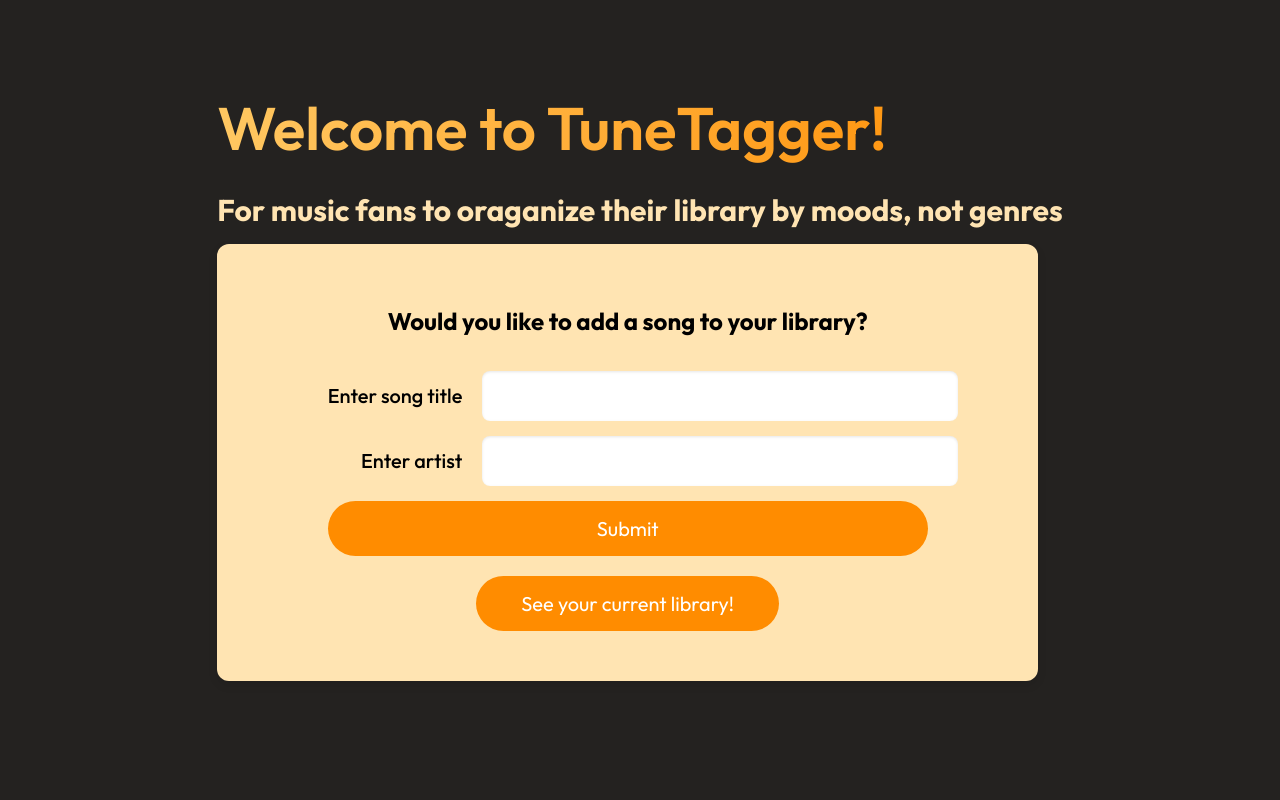
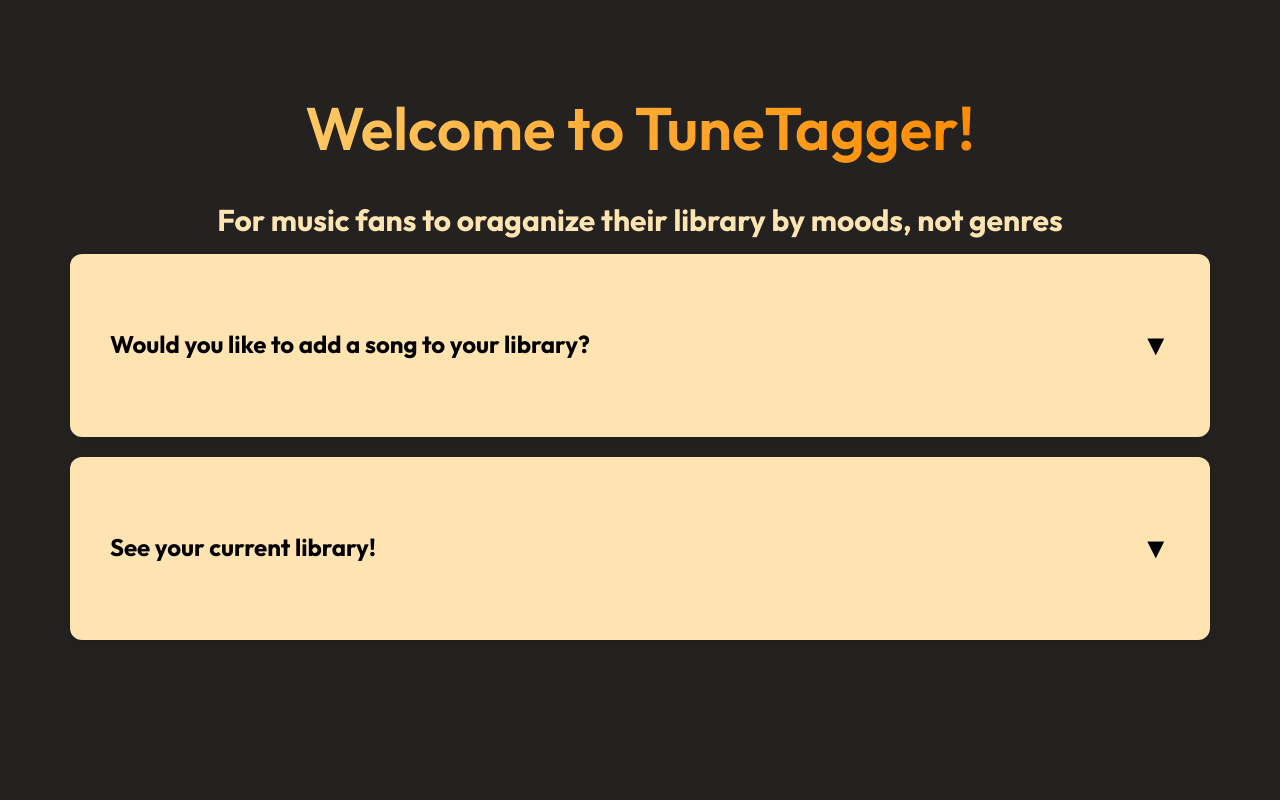
Before and after one commit to erikalanj/TuneTagger, a Flask app: page /index in a window 1280 px wide. Run offline with Flask 3, Linux system fonts and the light colour scheme.

Commit message:
a whole bunch of styling, added transitions to sections and drop down menus

```diff
--- a/app/static/index.css
+++ b/app/static/css/index.css
@@ -1,3 +1,7 @@
+html {
+  overflow-y: scroll;
+}
+
 body {
   background-color: #242220;
   font-family: "Outfit", sans-serif;
@@ -8,6 +12,14 @@ body {
   align-items: flex-start;
   min-height: 100vh;
   box-sizing: border-box;
+}
+
+.container {
+  width: 100%;
+  max-width: 1200px;
+  display: flex;
+  flex-direction: column;
+  align-items: center;
 }
 
 .section {
@@ -22,6 +34,7 @@ body {
   align-items: center;
   text-align: center;
   gap: 20px;
+  margin-bottom: 20px;
 }
 
 h1 {
@@ -34,18 +47,34 @@ h1 {
   -webkit-text-fill-color: transparent;
 }
 
-h2,
-h4 {
-  margin-bottom: 15px;
-}
-
 h2 {
   color: #ffe4b2;
   font-size: 30px;
+  margin-bottom: 15px;
 }
 
 h4 {
   font-size: 24px;
+  margin-bottom: 15px;
+  transition: color 0.3s ease, background-color 0.3s ease;
+  cursor: pointer;
+  padding: 10px;
+  display: flex;
+  justify-content: space-between;
+  align-items: center;
+  width: 100%;
+  box-sizing: border-box;
+}
+
+h4:hover {
+  color: #ff8c00;
+  background-color: rgba(255, 140, 0, 0.1);
+}
+
+.arrow {
+  font-size: 1.2em;
+  display: inline-block;
+  transition: transform 0.3s ease;
 }
 
 label {
@@ -59,18 +88,19 @@ input[type="text"] {
   height: 50px;
   padding: 0 15px;
   font-size: 18px;
-  border: none;
+  border: 1px solid #ddd;
   border-radius: 8px;
   background: #fff;
   color: #000;
   box-shadow: inset 0 1px 3px rgba(0, 0, 0, 0.1);
-  transition: box-shadow 0.3s ease;
+  transition: box-shadow 0.3s ease, border-color 0.3s ease;
+  box-sizing: border-box;
 }
 
-input[type="text"]:focus,
-:focus {
+input[type="text"]:focus {
   outline: none;
   box-shadow: 0 0 0 3px rgba(255, 165, 0, 0.3);
+  border-color: #ff8c00;
 }
 
 button,
@@ -84,6 +114,10 @@ input[type="submit"] {
   padding: 15px 45px;
   cursor: pointer;
   transition: transform 0.3s ease, box-shadow 0.3s ease;
+  display: block;
+  margin: 10px auto;
+  width: fit-content;
+  box-sizing: border-box;
 }
 
 button:hover,
@@ -97,6 +131,8 @@ form {
   gap: 15px;
   width: 100%;
   max-width: 600px;
+  margin: 0 auto 20px auto;
+  box-sizing: border-box;
 }
 
 @media (min-width: 600px) {
@@ -117,6 +153,7 @@ form {
 
   input[type="submit"] {
     grid-column: 1 / -1;
+    justify-self: center;
   }
 }
 
--- a/app/templates/base.html
+++ b/app/templates/base.html
@@ -3,7 +3,11 @@
   <head>
     <meta charset="UTF-8" />
     <meta name="viewport" content="width=device-width, initial-scale=1.0" />
-    <link rel="stylesheet" href="{{url_for('static', filename='index.css')}}" />
+    <link
+      rel="stylesheet"
+      href="{{url_for('static', filename='css/index.css')}}"
+    />
+    <link rel="icon" href="{{url_for('static', filename='images/logo.png')}}" />
     {% block head%}{% endblock %}
   </head>
   <body>
--- a/app/templates/index.html
+++ b/app/templates/index.html
@@ -1,16 +1,27 @@
 {% extends 'base.html' %} {% block head %}
 <title>TuneTagger</title>
-<link rel="stylesheet" href="{{ url_for('static', filename='style.css') }}" />
+<link
+  rel="stylesheet"
+  href="{{ url_for('static', filename='css/index.css') }}"
+/>
 <link
   href="https://fonts.googleapis.com/css2?family=Outfit:wght@100..900&display=swap"
   rel="stylesheet"
 />
 {% endblock %} {% block body %}
+
 <div class="container">
   <h1 id="title">Welcome to TuneTagger!</h1>
+
   <h2>For music fans to oraganize their library by moods, not genres</h2>
+
   <div class="section">
-    <h4>Would you like to add a song to your library?</h4>
+    <h4>
+      Would you like to add a song to your library?
+      <span class="arrow">▼</span>
+    </h4>
+
+    <div class="content">
       <form action="{{url_for('index')}}" method="post">
         <label for="title-to-insert">Enter song title</label>
         <input type="text" name="title-to-insert" id="title-to-insert" />
@@ -18,28 +29,91 @@
         <input type="text" name="artist-to-insert" id="artist-to-insert" />
         <input type="submit" id="submit-insertion" value="Submit" />
       </form>
-    <button id="show-library-button" onclick="showLibrary()">
-      See your current library!
-    </button>
-    <div class="library-output" class="library-table"></div>
+    </div>
+  </div>
+
+  <div class="section">
+    <h4>See your current library! <span class="arrow">▼</span></h4>
+
+    <div class="content">
+      <div id="library-output" class="library-table"></div>
     </div>
   </div>
 
   <script>
     const libraryData = `{{ library_data|safe }}`;
-  function showLibrary() {
-    const libraryOutput = document.getElementById("library-output");
-    if (!libraryOutput.innerHTML.trim()) {
+
+    function toggleCollapsible(contentDiv, arrowElement = null) {
+      if (!contentDiv) return;
+
+      const isActive = contentDiv.classList.contains("active");
+      contentDiv.style.transition =
+        "max-height 0.5s ease, opacity 0.5s ease, padding 0.5s ease";
+
+      // populate the table before expanding
+      const libraryOutput = contentDiv.querySelector("#library-output");
+      if (libraryOutput && !libraryOutput.innerHTML.trim() && !isActive) {
         libraryOutput.innerHTML = libraryData;
+        // wait for DOM to update before expanding
+        setTimeout(() => expandElement(contentDiv, arrowElement), 30);
+        return;
       }
-    if (
-      libraryOutput.style.display === "none" ||
-      libraryOutput.style.display === ""
-    ) {
-      libraryOutput.style.display = "block";
+
+      if (!isActive) {
+        expandElement(contentDiv, arrowElement);
       } else {
-      libraryOutput.style.display = "none";
+        collapseElement(contentDiv, arrowElement);
       }
     }
+
+    function expandElement(element, arrowElement) {
+      element.style.maxHeight = "";
+      const naturalHeight = element.scrollHeight;
+      element.style.maxHeight = "0px";
+      element.style.opacity = "0";
+      element.style.paddingTop = "0";
+      element.style.paddingBottom = "0";
+      element.offsetHeight;
+      element.classList.add("active");
+      element.style.maxHeight = naturalHeight + "px";
+      element.style.opacity = "1";
+      element.style.paddingTop = "20px";
+      element.style.paddingBottom = "20px";
+      if (arrowElement) arrowElement.textContent = "▲";
+      const newHandler = function handler() {
+        if (element.classList.contains("active")) {
+          element.style.maxHeight = "none";
+        }
+        element.removeEventListener("transitionend", handler);
+        delete element.dataset.transitionEndHandler;
+      };
+      element.addEventListener("transitionend", newHandler);
+      element.dataset.transitionEndHandler = newHandler;
+    }
+
+    function collapseElement(element, arrowElement) {
+      element.style.maxHeight = element.scrollHeight + "px";
+      element.offsetHeight;
+      element.classList.remove("active");
+      element.style.maxHeight = "0px";
+      element.style.opacity = "0";
+      element.style.paddingTop = "0";
+      element.style.paddingBottom = "0";
+      if (arrowElement) arrowElement.textContent = "▼";
+    }
+
+    document.addEventListener("DOMContentLoaded", () => {
+      const headers = document.querySelectorAll(".section h4");
+      headers.forEach((header) => {
+        header.addEventListener("click", () => {
+          const section = header.closest(".section");
+          const content = section.querySelector(".content");
+          const arrow = header.querySelector(".arrow");
+          toggleCollapsible(content, arrow);
+        });
+      });
+    });
   </script>
+
   {% endblock %}
+</div>
--- a/app/test.py
+++ b/app/test.py
@@ -8,6 +8,7 @@ cursor = connection.cursor()
 # initlize the database with these columns (if not already there)
 cursor.execute(
     """CREATE TABLE IF NOT EXISTS tunes(
+
            song_title TEXT NOT NULL,
            song_artist TEXT NOT NULL,
            UNIQUE(song_title, song_artist)
@@ -28,6 +29,7 @@ class Song:
 
 def fetch_database():
     cursor.execute("SELECT * FROM tunes")
+    connection.commit()
     return cursor.fetchall()
 
 
@@ -36,6 +38,10 @@ def insert_song(song: Song):
         "INSERT OR IGNORE INTO tunes (song_title, song_artist) VALUES (?, ?)",
         song.get_song_data(),
     )
+    connection.commit()
+
+
+# def delete_song()
 
 
 app = Flask(__name__)
@@ -49,13 +55,13 @@ def index():
         if title and artist:
             new_song = Song(title, artist)
             insert_song(new_song)
-            connection.commit()
+
             # in order to not resubmit on refresh, if you redirect back to the page, it clears forms
             return redirect(url_for("index"))
 
     data = fetch_database()
     dataframe = pd.DataFrame(data, columns=["Song Title", "Artist Name"])
-    connection.commit()
+
     return render_template("index.html", library_data=dataframe.to_html())
 
 
```
Also changed, not shown: other parts of app/static/css/index.css (+54 -0 lines), app/db/tunes.db, app/static/images/logo.png (added). Lines whose indentation alone changed are shown as unchanged.
